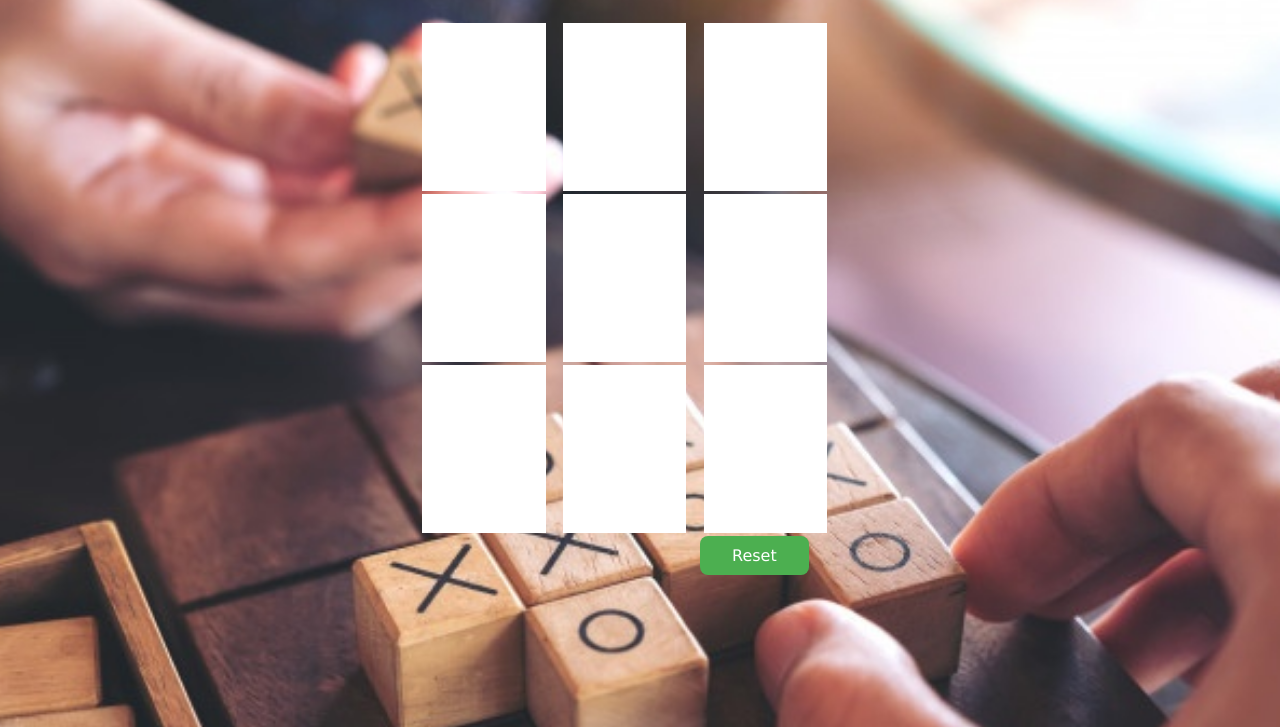
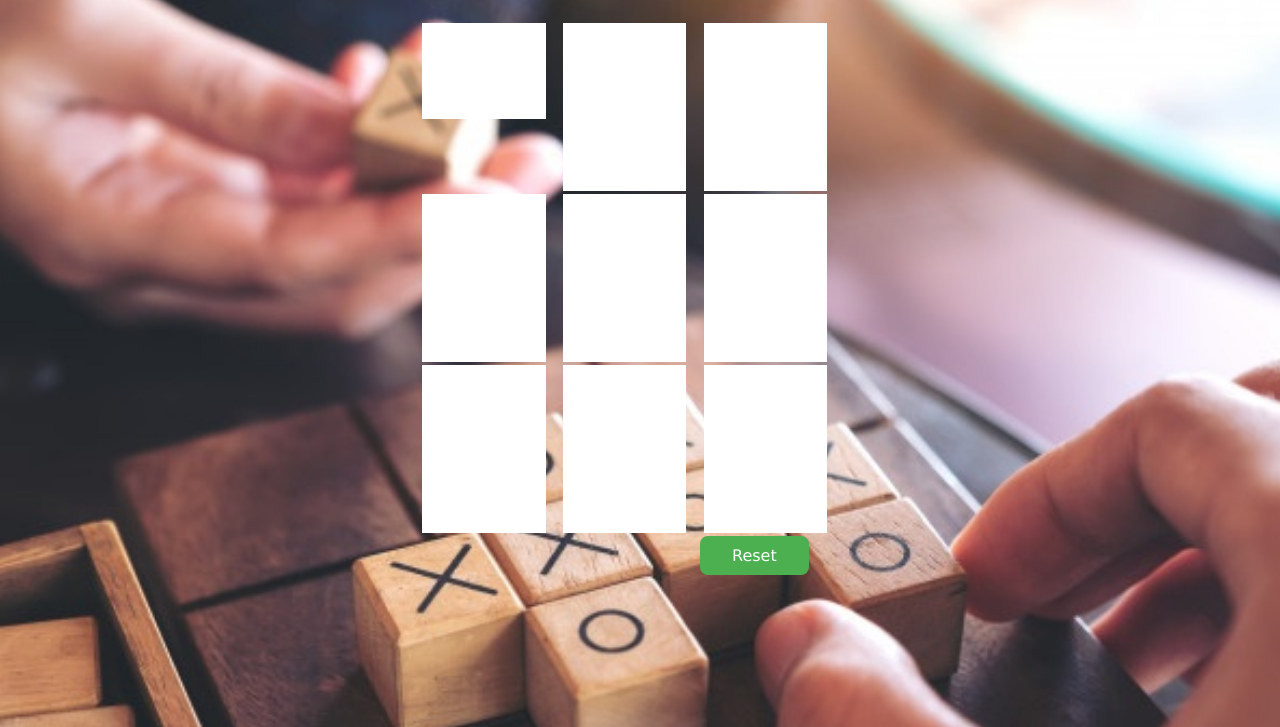
Before and after one commit to sakshi242002/Tic-Tac-Toe, a plain HTML site: page index2.html in a window 1280 px wide. Shown: the part 73-800 px from the top of the page. Drawn offline with Linux system fonts and the light colour scheme.

Commit message:
Update style2.css

```diff
--- a/style2.css
+++ b/style2.css
@@ -145,3 +145,10 @@
   background-color: black;
   text-align: center;
 }
+@media screen and (min-width: 600px) {
+   #t1{
+     height:11vh;
+     width:9vw;
+    font-size: 40px;
+  }
+}
```
